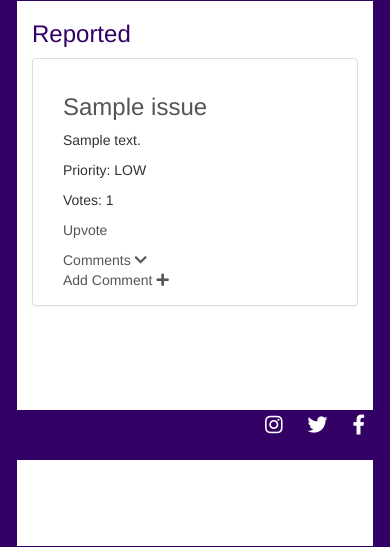
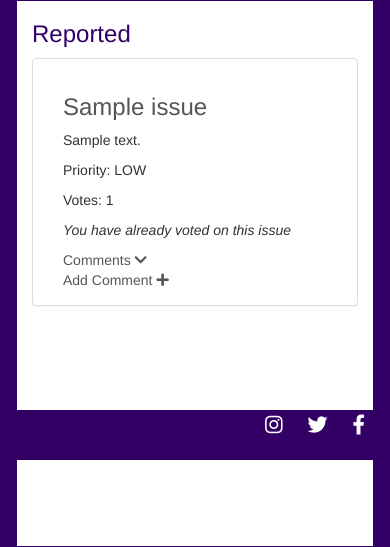
Before and after one commit to kmaaallen/unicorn-attractor-milestone, a Django app: page /issues/ in a window 390 px wide, after a click on "Reported". Shown: the part 384-931 px from the top of the page. Run offline with Django 3.2, Linux system fonts and the light colour scheme; a user stored in the database is signed in; tables that the repository leaves empty hold one stand-in row (values such as "Sample post"); some libraries are stand-ins or nearby versions.

Commit message:
added upvote check to mobile issues board

```diff
--- a/issues/templates/issue_overview.html
+++ b/issues/templates/issue_overview.html
@@ -193,7 +193,11 @@
 									<p>Priority: {{ issue.priority }}</p>
 									<p>Votes: {{ issue.votes }}</p>
 									{% if user.is_authenticated %}
-									<p><a class="upvote-link" href="upvote/{{ issue.id }}">Upvote</a></p>
+									{% if user in issue.voters.all %}
+        <p class="already-voted">You have already voted on this issue</p>
+        {% else %}
+        <p><a class="upvote-link" href="upvote/{{ issue.id }}">Upvote <i class="fa fa-arrow-up"></i></a></p>
+        {% endif %}
 									<div>
 										<a class="comment-link" onClick="toggleComment(this)">Comments
 											<i class="fa fa-chevron-down" aria-hidden="true"></i></a>
@@ -250,7 +254,11 @@
 										<p>Priority: {{ issue.priority }}</p>
 										<p>Votes: {{ issue.votes }}</p>
 										{% if user.is_authenticated %}
-										<p><a class="upvote-link" href="upvote/{{ issue.id }}">Upvote</a></p>
+										{% if user in issue.voters.all %}
+        <p class="already-voted">You have already voted on this issue</p>
+        {% else %}
+        <p><a class="upvote-link" href="upvote/{{ issue.id }}">Upvote <i class="fa fa-arrow-up"></i></a></p>
+        {% endif %}
 										<div>
 											<a class="comment-link" onClick="toggleComment(this)">Comments
 												<i class="fa fa-chevron-down" aria-hidden="true"></i></a>
@@ -308,7 +316,11 @@
 										<p>Priority: {{ issue.priority }}</p>
 										<p>Votes: {{ issue.votes }}</p>
 										{% if user.is_authenticated %}
-										<p><a class="upvote-link" href="upvote/{{ issue.id }}">Upvote</a></p>
+										{% if user in issue.voters.all %}
+        <p class="already-voted">You have already voted on this issue</p>
+        {% else %}
+        <p><a class="upvote-link" href="upvote/{{ issue.id }}">Upvote <i class="fa fa-arrow-up"></i></a></p>
+        {% endif %}
 										<div>
 											<a class="comment-link" onClick="toggleComment(this)">Comments
 												<i class="fa fa-chevron-down" aria-hidden="true"></i></a>
```
